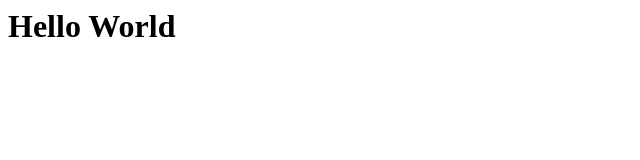
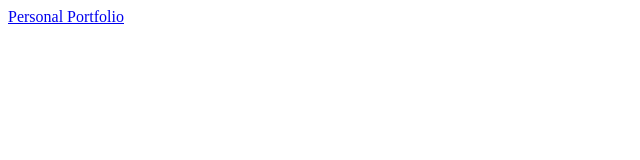
Before and after one commit to Rutvik-121/CodSoft_WebDev, a plain HTML site: page index.html in a window 1280 px wide. Shown: the whole page, without its empty margins (0-640 px from the left). Drawn offline with Linux system fonts and the light colour scheme.

Commit message:
Update index.html

```diff
--- a/index.html
+++ b/index.html
@@ -1,8 +1,5 @@
 <html>
-<head>
-<title>Hello</title>
-</head>
 <body>
-<h1>Hello World</h1>
+  <a href="./Personal Portfolio/index.html">Personal Portfolio</a>
 </body>
 </html>
```
